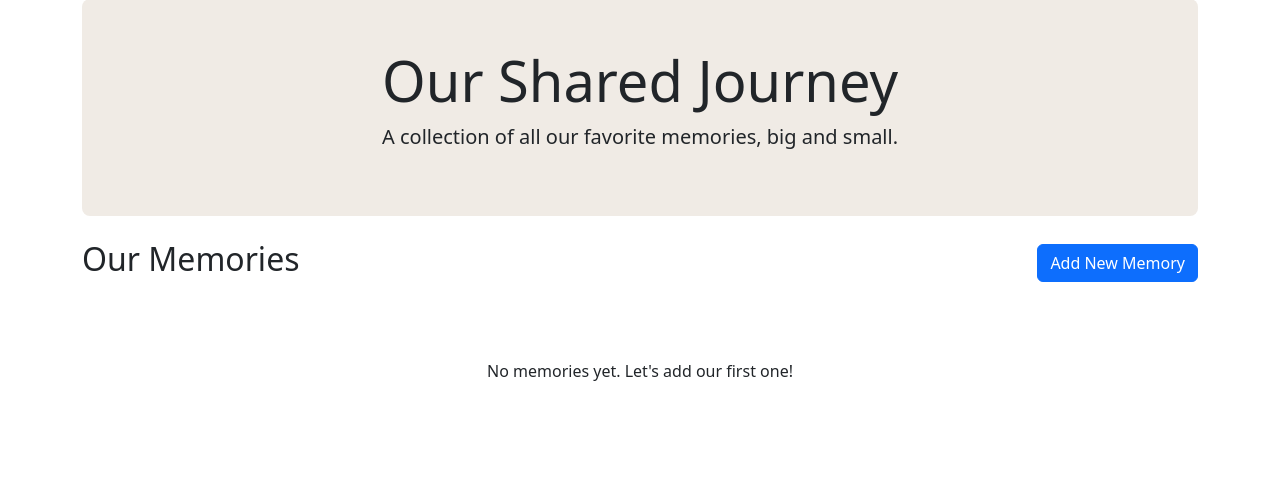
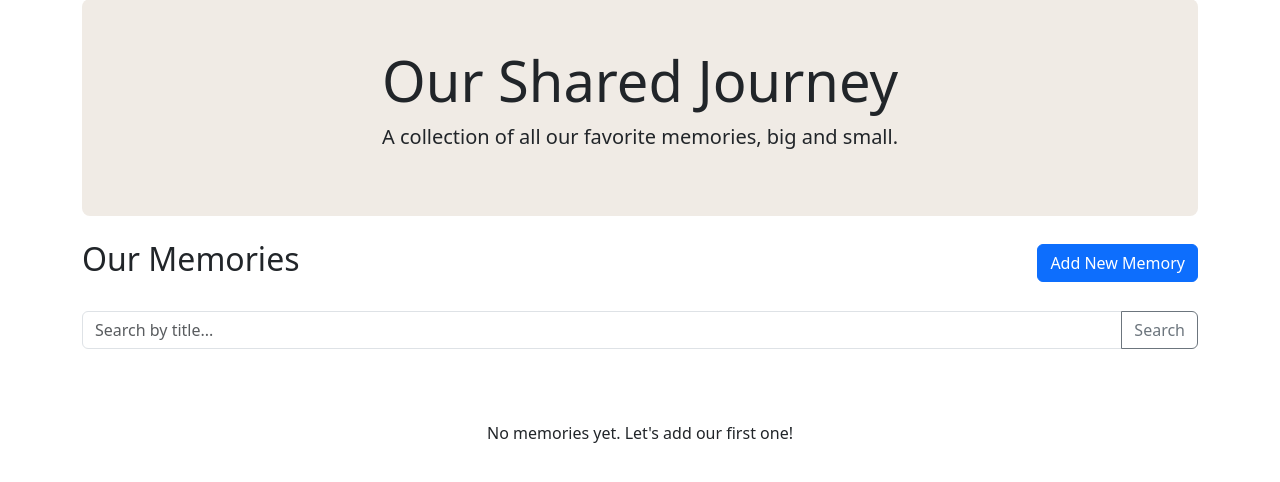
Before and after one commit to ifdanish/ourscrapbook, a Flask app: page / in a window 1280 px wide. Shown: the part 81-563 px from the top of the page. Run offline with Flask 2, Linux system fonts and the light colour scheme; the visitor is signed in with stand-in values (Sample User, id 1); data that the repository does not hold is empty.

Commit message:
feature: search

```diff
--- a/app.py
+++ b/app.py
@@ -63,9 +63,14 @@ def add_memory():
 @app.route('/')
 @login_required
 def home():
-    #memories = Memory.objects.order_by('-event_date')
-    #return render_template('home.html', memories=memories)
-    memories = Memory.objects(user=current_user).order_by('-event_date')
+    query = request.args.get('query')
+
+    if query:
+        # If a query exists, filter memories where the title contains the query (case-insensitive)
+        memories = Memory.objects(user=current_user, title__icontains=query).order_by('-event_date')
+    else:
+        # If no query, get all memories for the user
+        memories = Memory.objects(user=current_user).order_by('-event_date')
 
     return render_template('home.html', memories=memories)
 
--- a/templates/home.html
+++ b/templates/home.html
@@ -10,6 +10,13 @@
         <a href="{{ url_for('add_memory') }}" class="btn btn-primary">Add New Memory</a>
     {% endif %}
 </div>
+
+<form method="GET" action="{{ url_for('home') }}" class="mb-4">
+    <div class="input-group">
+        <input type="text" name="query" class="form-control" placeholder="Search by title..." value="{{ query or '' }}">
+        <button class="btn btn-outline-secondary" type="submit">Search</button>
+    </div>
+</form>
 
 <div class="row justify-content-center">
     <div class="col-md-8">
```
